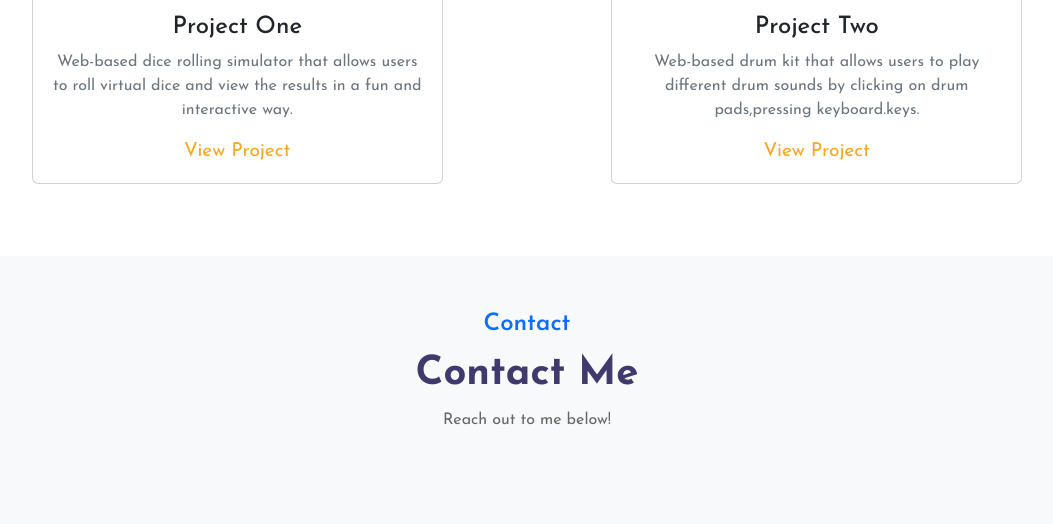
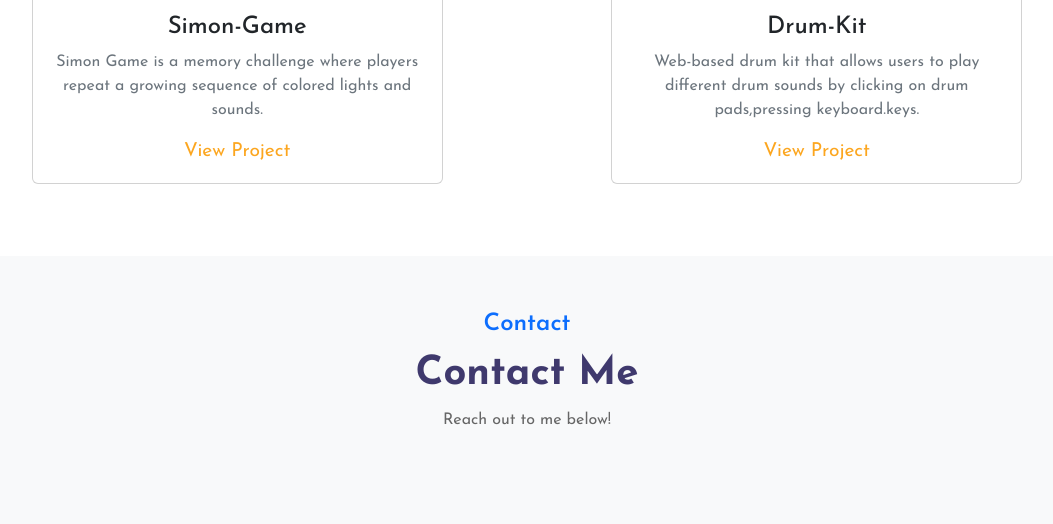
Before and after one commit to Sherlock1482/Portfolio, a plain HTML site: page index.html in a window 1280 px wide. Shown: the part 2331-2855 px from the top of the page, without its empty margins (113-1166 px from the left). Drawn offline with nearby package versions, Linux system fonts and the light colour scheme.

Commit message:
html added

```diff
--- a/index.html
+++ b/index.html
@@ -183,9 +183,9 @@
         <div class="card">
           <img src="images\dicec.png" class="card-img-top" alt="Project 1" style="height: 300px; width: auto"  />
           <div class="card-body text-center">
-            <h4>Project One</h4>
-            <p class="text-muted">Web-based dice rolling simulator that allows users to roll virtual dice and view the results in a fun and interactive way.</p>
-            <a href="https://sherlock1482.github.io/Dice-Game/" class="link">View Project</a>
+            <h4>Simon-Game</h4>
+            <p class="text-muted">Simon Game is a memory challenge where players repeat a growing sequence of colored lights and sounds. </p>
+            <a href="https://sherlock1482.github.io/Simon-Game/" class="link">View Project</a>
           </div>
         </div>
       </div>
@@ -193,7 +193,7 @@
         <div class="card">
           <img src="images/drumc.jpg" class="card-img-top" alt="Project 2" style="height: 300px; width: auto"/>
           <div class="card-body text-center">
-            <h4>Project Two</h4>
+            <h4>Drum-Kit</h4>
             <p class="text-muted">Web-based drum kit that allows users to play different drum sounds by clicking on drum pads,pressing keyboard.keys. </p>
             <a href="https://sherlock1482.github.io/Drum-Kit/" class="link">View Project</a>
           </div>
```
